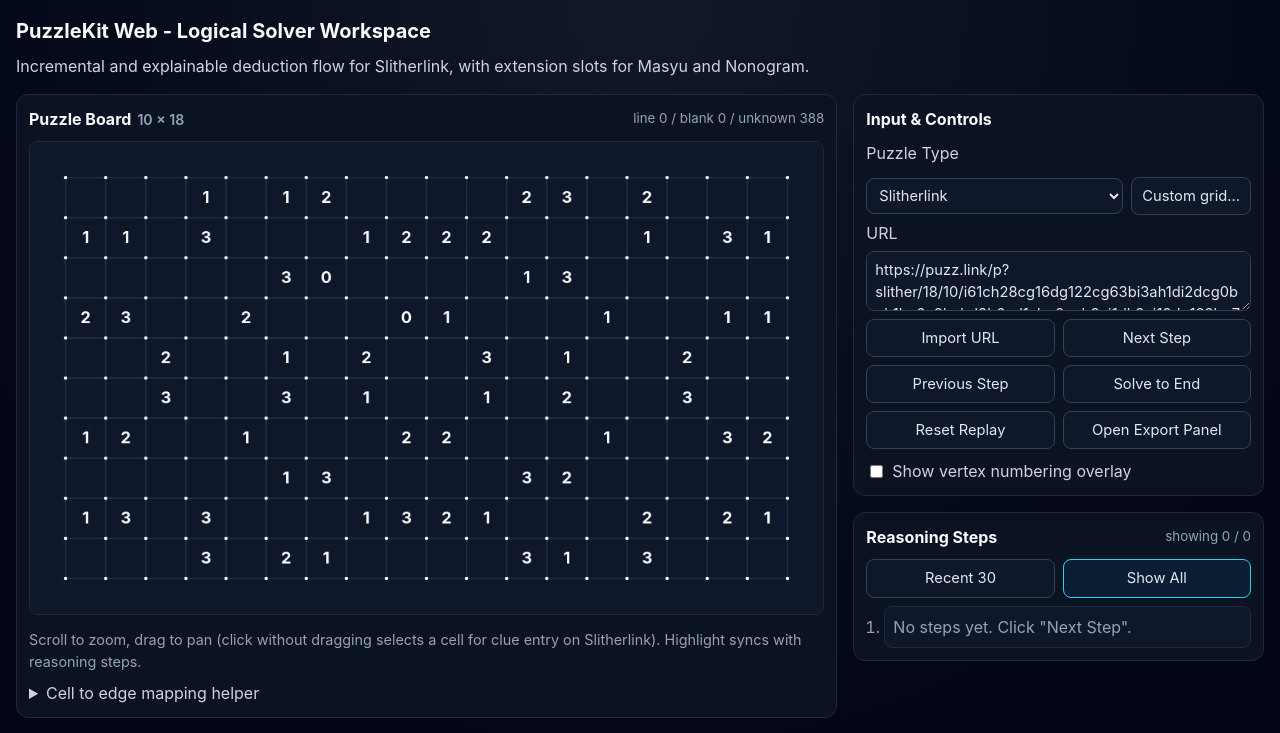
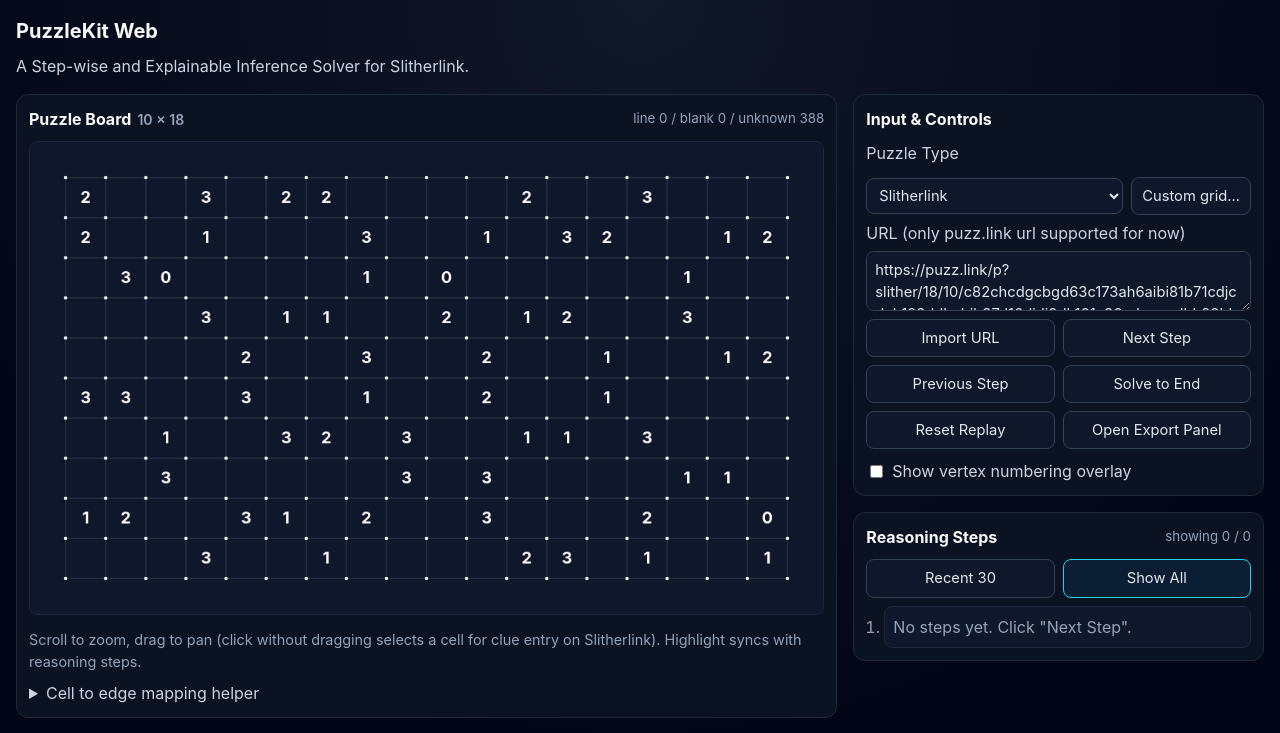
Before and after one commit to SmilingWayne/puzzlekit-web, a React (Vite) app: page / in a window 1280 px wide. Shown: the top 733 px of the page. Built offline with nearby package versions, Linux system fonts and the light colour scheme.

Commit message:
docs: update README and web docs.

```diff
--- a/src/app/WorkspacePage.tsx
+++ b/src/app/WorkspacePage.tsx
@@ -69,10 +69,9 @@ export const WorkspacePage = () => {
   return (
     <main className="workspace">
       <header className="workspace-title">
-        <h1>PuzzleKit Web - Logical Solver Workspace</h1>
+        <h1>PuzzleKit Web</h1>
         <p>
-          Incremental and explainable deduction flow for Slitherlink, with extension slots for
-          Masyu and Nonogram.
+          A Step-wise and Explainable Inference Solver for Slitherlink.
         </p>
       </header>
 
--- a/src/features/solver/ControlPanel.tsx
+++ b/src/features/solver/ControlPanel.tsx
@@ -151,7 +151,7 @@ export const ControlPanel = () => {
         </div>
       </div>
       <label className="label-row">
-        URL
+        URL (only puzz.link url supported for now)
         <textarea
           rows={2}
           value={localUrl}
--- a/src/features/solver/solverStore.ts
+++ b/src/features/solver/solverStore.ts
@@ -15,7 +15,7 @@ import {
 } from '../../domain/rules/slither/completion'
 import type { RuleStep } from '../../domain/rules/types'
 
-const SAMPLE_URL = 'https://puzz.link/p?slither/18/10/i61ch28cg16dg122cg63bi3ah1di2dcg0bgb1bc6c8bchd8b6cd1cbg2cgb3ci1dh3ci18dg132bg72bg82bh36dg'
+const SAMPLE_URL = 'https://puzz.link/p?slither/18/10/c82chcdgcbgd63c173ah6aibi81b71cdjcdcb123ddbcbjb37d16didi8dh161c36cdgcagdbh28bb'
 
 export type TerminalSolveReport = SlitherCompletionReport & {
   stepCount: number
```
Also changed, not shown: 2 other files (tests, documents, lock files or other folders).
